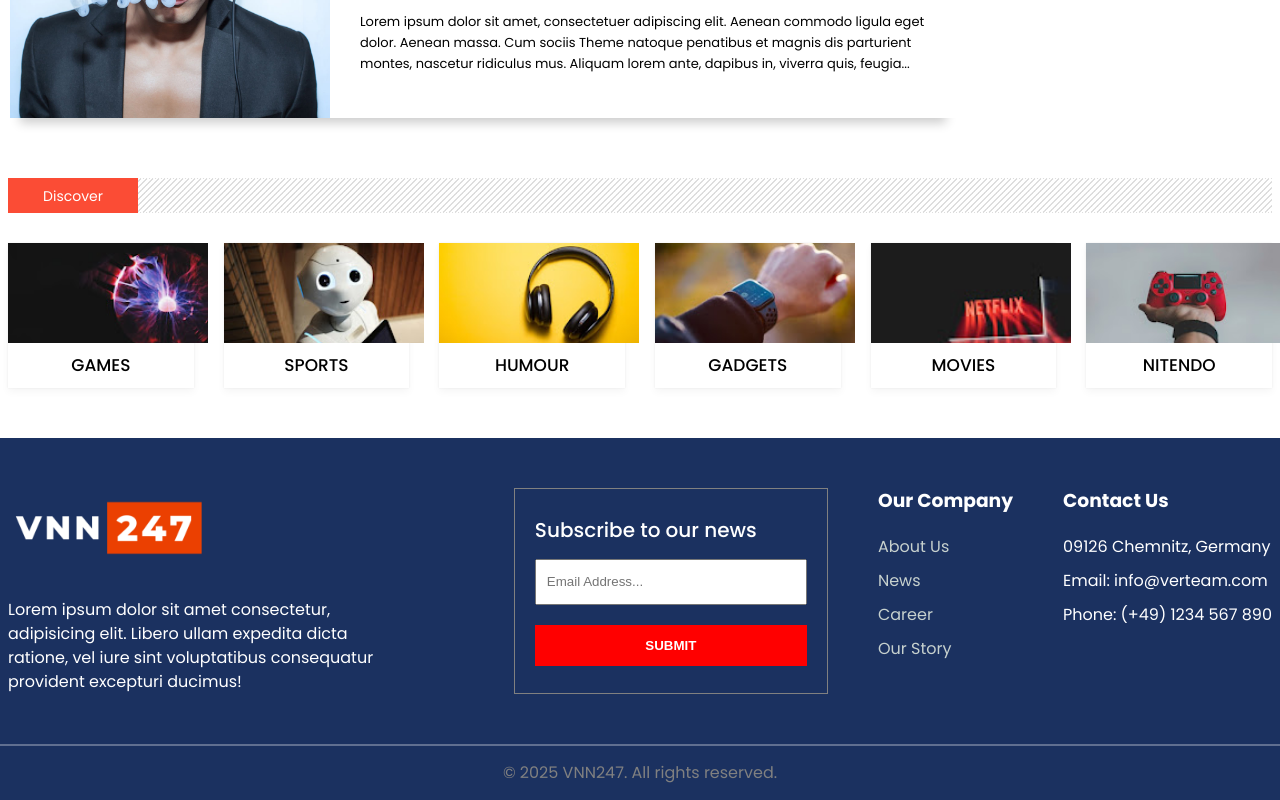
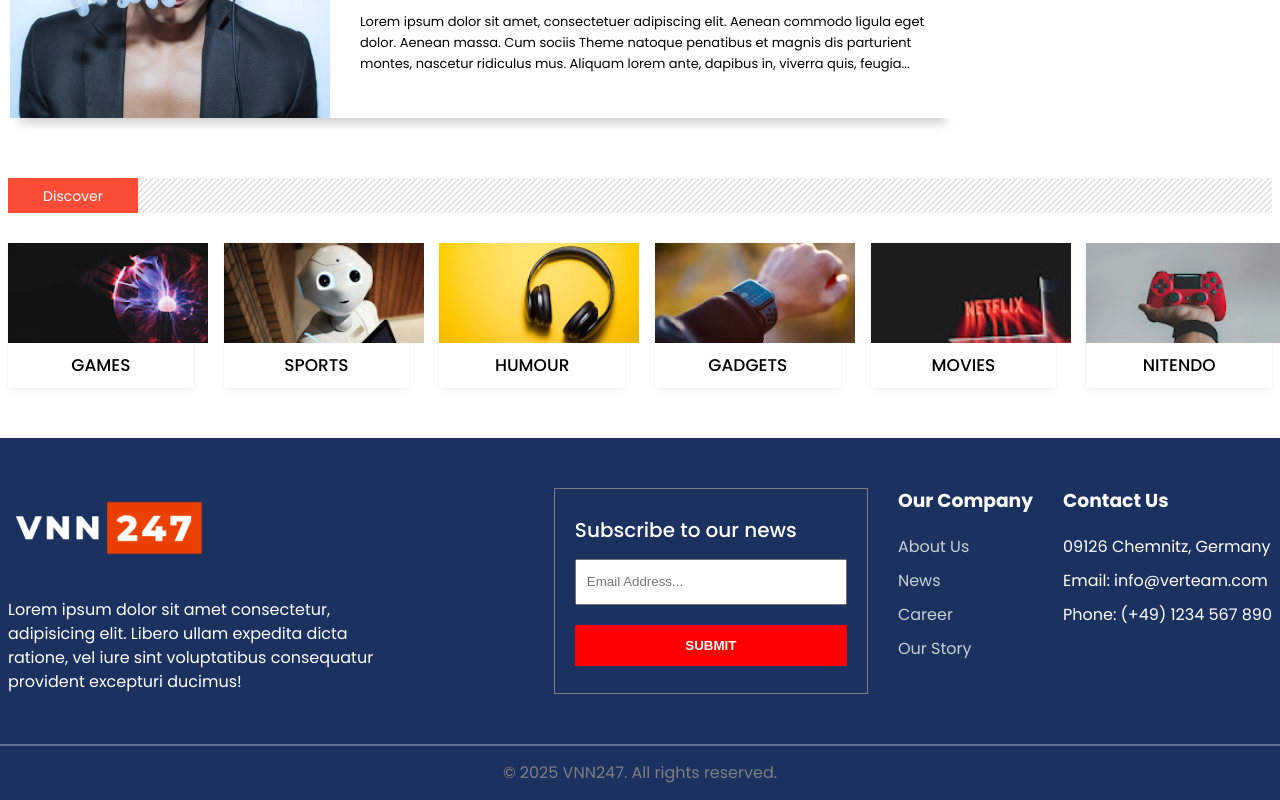
Before and after one commit to dangpvo/VNN247-React, a React (Vite) app: page / in a window 1280 px wide. Shown: the part 2290-3090 px from the top of the page. Built offline with nearby package versions, Linux system fonts and the light colour scheme; some icons are missing.

Commit message:
feat: responsive for footer

```diff
--- a/src/components/footer/Footer.css
+++ b/src/components/footer/Footer.css
@@ -116,13 +116,18 @@ footer {
   }
 
   .footer-wrapper-right {
-    justify-content: flex-end;
+    /* justify-content: flex-end; */
     padding: 0;
+    gap: 30px;
   }
 }
 
 /* lg */
 @media (min-width: 1024px) {
+  .footer-wrapper-right {
+    justify-content: flex-end;
+    padding: 0;
+  }
 }
 
 /* xl */
```
